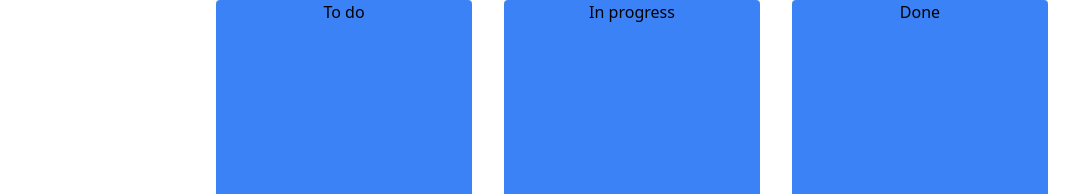
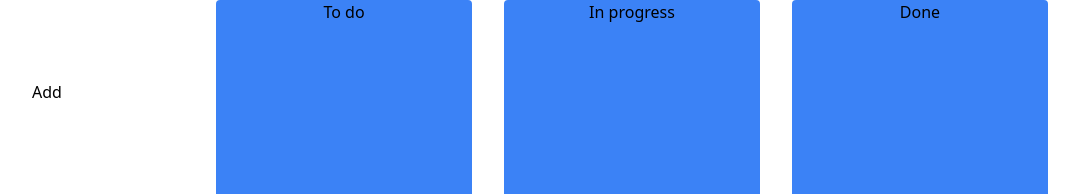
Before and after one commit to cassiocappellari/real-time-kanban, a React (Create React App) app: page / in a window 1280 px wide. Shown: the top 194 px of the page, without its empty margins (8-1087 px from the left). Built offline with nearby package versions, Linux system fonts and the light colour scheme.

Commit message:
feat: create and implement button component to add cards

```diff
--- a/src/App.tsx
+++ b/src/App.tsx
@@ -1,10 +1,16 @@
+import { Button } from './components/Button';
 import { Column } from './components/Column';
 
 function App() {
   return (
-    <div className='flex gap-8 justify-center'>
-      <><Column title='To do' /><Column title='In progress'/><Column title='Done'/></>
+    <><div className='flex gap-8 justify-center'>
+      <><Column title='To do' /><Column title='In progress' /><Column title='Done' /></>
     </div>
+    <div className='static'>
+      <div className="absolute left-10 top-20 h-16 w-16">
+        <Button/>
+      </div>
+    </div></>
   );
 }
 
--- /dev/null
+++ b/src/components/Button.tsx
@@ -0,0 +1,19 @@
+import { useDispatch } from "react-redux"
+import { addString, AppDispatch } from "../store"
+
+export function Button() {
+    const dispatch: AppDispatch = useDispatch();
+
+    const handleOnClick = () => {
+        const newCard = 'card';
+        dispatch(addString(newCard))
+    }
+
+    return (
+        <div>
+            <button onClick={handleOnClick}>
+                Add
+            </button>
+        </div>
+    )
+}
```
